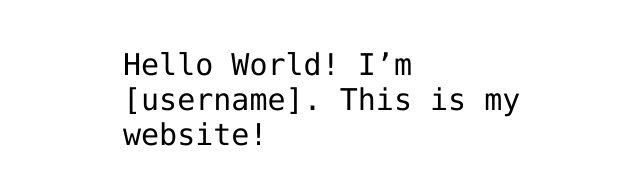
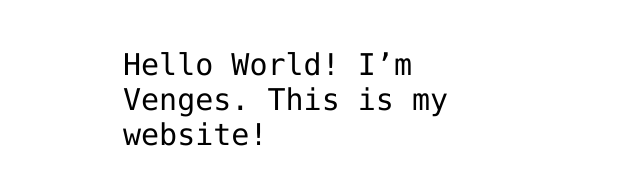
Before and after one commit to venges/hello-world, a plain HTML site: page index.html in a window 1280 px wide. Shown: the part 341-526 px from the top of the page, without its empty margins (317-957 px from the left). Drawn offline with Linux system fonts and the light colour scheme.

Commit message:
Added my name to the introduction

```diff
--- a/index.html
+++ b/index.html
@@ -12,7 +12,7 @@
 <img src="https://octodex.github.com/images/daftpunktocat-thomas.gif" id="octocat" alt="octocat-gif" />
 
 <!-- Change this code here by copy and pasting your template on line 15 -->
-<p>Hello World! I’m [username]. This is my website!</p>
+<p>Hello World! I’m Venges. This is my website!</p>
 
 </body>
 </html>
```
